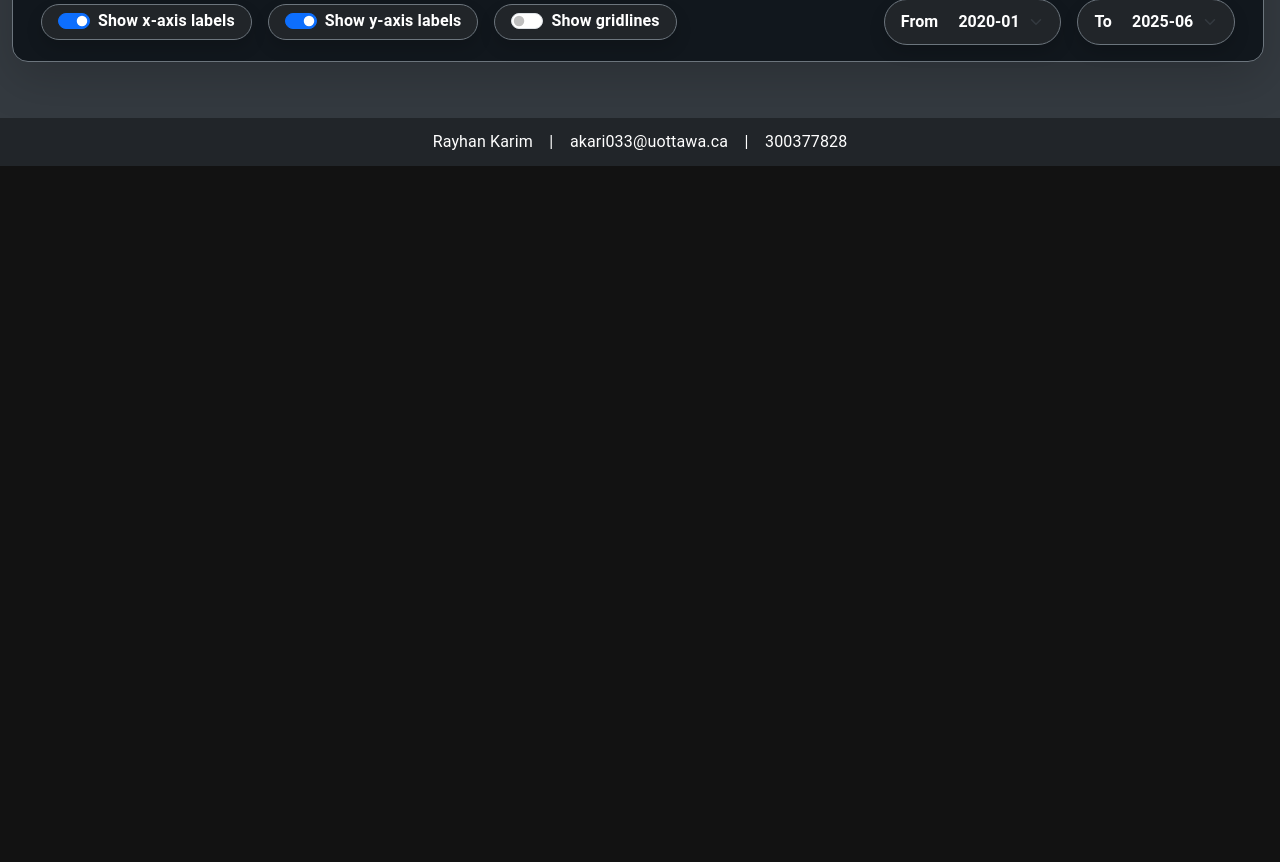
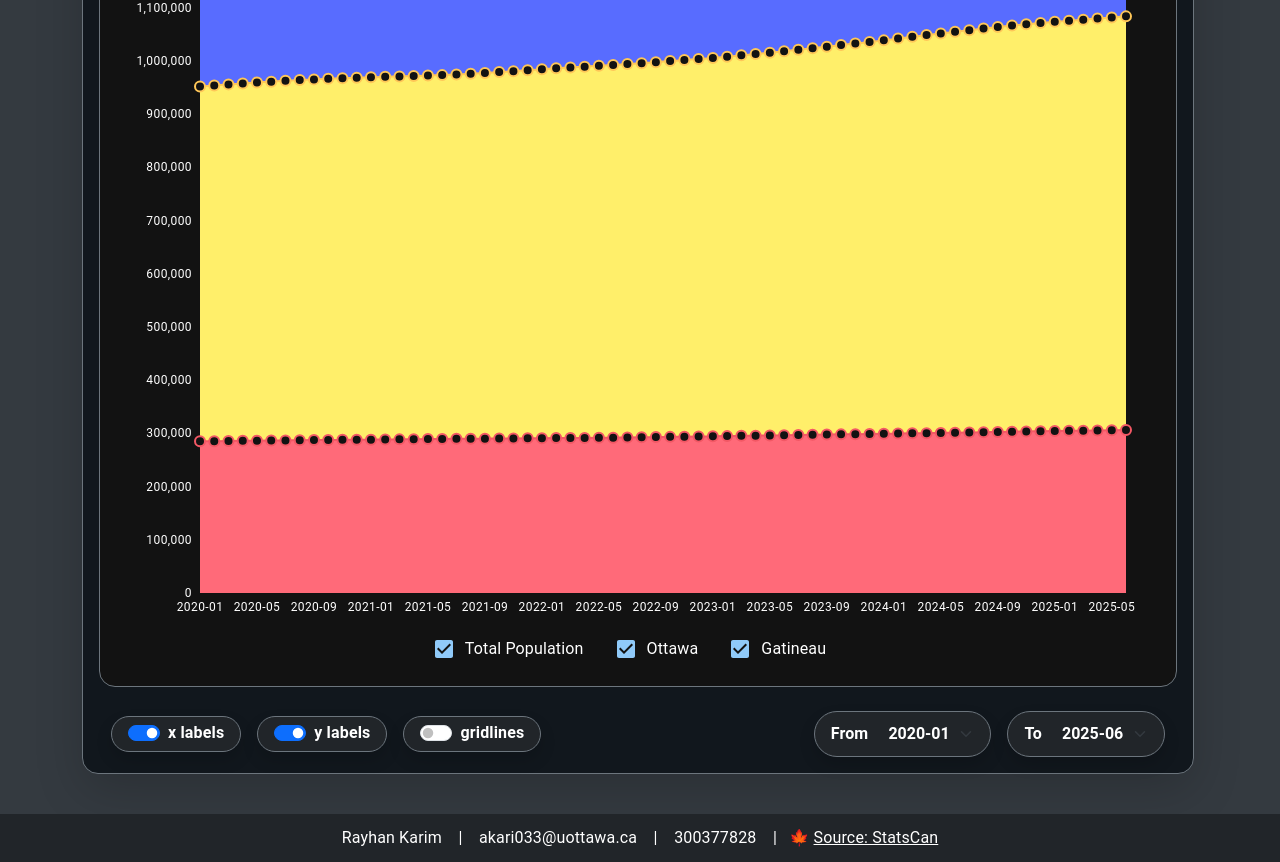
Before and after one commit to RayhanKarim1342/RayhanKarim-SEG3125-DataDashboard, a React (Create React App) app in the folder data-dashboard/: page / in a window 1280 px wide. Shown: the part 1840-2702 px from the top of the page. Before the commit the page ends 2006 px from the top, so only its background shows below. Built offline with nearby package versions, Linux system fonts and the light colour scheme.

Commit message:
finished the website

```diff
--- a/data-dashboard/src/App.js
+++ b/data-dashboard/src/App.js
@@ -30,6 +30,13 @@ function AppContent() {
         <Container className="text-center m-0 p-0">
           Rayhan Karim &nbsp;&nbsp;&nbsp;|&nbsp;&nbsp;&nbsp; akari033@uottawa.ca
           &nbsp;&nbsp;&nbsp;|&nbsp;&nbsp;&nbsp; 300377828
+          &nbsp;&nbsp;&nbsp;|&nbsp;&nbsp;&nbsp;🍁&nbsp;
+          <a
+            href="https://www150.statcan.gc.ca/t1/tbl1/en/tv.action?pid=1410045901"
+            style={{ textDecoration: "underline", color: "inherit" }}
+          >
+            Source: StatsCan
+          </a>
         </Container>
       </footer>
     </div>
--- a/data-dashboard/src/components/Dashboard.js
+++ b/data-dashboard/src/components/Dashboard.js
@@ -4,6 +4,9 @@ import { BarChart } from "@mui/x-charts/BarChart";
 import { Row, Col, Container, Form } from "react-bootstrap";
 import Paper from "@mui/material/Paper";
 import { LanguageContext } from "../LanguageContext";
+import Box from "@mui/material/Box";
+import FormControlLabel from "@mui/material/FormControlLabel";
+import Checkbox from "@mui/material/Checkbox";
 
 const translations = {
   en: {
@@ -16,10 +19,13 @@ const translations = {
     participation: "Participation Rate",
     chartTitle: "Number of Employed People in Ottawa and Gatineau",
     months: ["Jan", "Feb", "Mar", "Apr", "May", "Jun"],
-    xLabel: "Show x-axis labels",
-    yLabel: "Show y-axis labels",
-    gridlines: "Show gridlines",
+    xLabel: "x labels",
+    yLabel: "y labels",
+    gridlines: "gridlines",
     chartTitle2: "Working Age Population in Ottawa and Gatineau",
+    from: "From",
+    to: "To",
+    totalPop: "Total Population",
   },
   fr: {
     title: "Statistiques d'Ottawa",
@@ -30,11 +36,14 @@ const translations = {
     unemployed: "Sans emploi",
     participation: "Taux de participation",
     chartTitle: "Nombre de personnes employées à Ottawa et Gatineau",
-    months: ["Janv", "Févr", "Mars", "Avr", "Mai", "Juin"],
-    xLabel: "Afficher les étiquettes de l'axe des x",
-    yLabel: "Afficher les étiquettes de l'axe des y",
-    gridlines: "Afficher les lignes de grille",
+    months: ["Jan", "Fév", "Mar", "Avr", "Mai", "Juin"],
+    xLabel: "x étiquettes",
+    yLabel: "x étiquettes",
+    gridlines: "quadrillage",
     chartTitle2: "Population en âge de travailler à Ottawa et Gatineau",
+    from: "De",
+    to: "À",
+    totalPop: "Population totale",
   },
 };
 
@@ -236,10 +245,55 @@ const Dashboard = () => {
     (date) => new Date(date) <= new Date(endDateFig3)
   );
 
-  const peopleFormatter = (value) => `${value.toLocaleString()} people`;
-  const thousandFormatter = (value) => `${(value / 1000).toFixed(0)}k`;
-  const millionFormatter = (value) => `${(value / 1000000).toFixed(2)}M`;
-  const percentFormatter = (value) => `${value.toFixed(0)}%`;
+  const peopleFormatter = (value) => {
+    const formatter = new Intl.NumberFormat(
+      language === "fr" ? "fr-FR" : "en-US"
+    );
+    return `${formatter.format(value)} ${
+      language === "fr" ? "personnes" : "people"
+    }`;
+  };
+
+  const thousandFormatter = (value) => {
+    const formatted = new Intl.NumberFormat(
+      language === "fr" ? "fr-FR" : "en-US",
+      {
+        maximumFractionDigits: 0,
+      }
+    ).format(value / 1000);
+    return `${formatted}${language === "fr" ? "k" : "k"}`;
+  };
+
+  const millionFormatter = (value) => {
+    const formatted = new Intl.NumberFormat(
+      language === "fr" ? "fr-FR" : "en-US",
+      {
+        minimumFractionDigits: 2,
+        maximumFractionDigits: 2,
+      }
+    ).format(value / 1_000_000);
+    return `${formatted}${language === "fr" ? "M" : "M"}`;
+  };
+
+  const percentFormatter = (value) => {
+    const formatted = new Intl.NumberFormat(
+      language === "fr" ? "fr-FR" : "en-US",
+      {
+        maximumFractionDigits: 0,
+      }
+    ).format(value);
+    return `${formatted}%`;
+  };
+
+  const standardFormatter = (value) => {
+    const locale = language === "fr" ? "fr-FR" : "en-US";
+
+    return new Intl.NumberFormat(locale, {
+      minimumFractionDigits: 0,
+      maximumFractionDigits: 0,
+      useGrouping: true,
+    }).format(value);
+  };
 
   const horizontalChartSetting = {
     xAxis: [
@@ -247,13 +301,29 @@ const Dashboard = () => {
         tickLabelInterval: (index) => index % 3 === 0,
       },
     ],
-    height: 400,
+    height: 800,
     margin: { left: 0, right: 0 },
     position: showXAxisFig1 ? "bottom" : "none",
   };
 
+  const [showTotal, setShowTotal] = useState(true);
+  const [showOttawa, setShowOttawa] = useState(true);
+  const [showGatineau, setShowGatineau] = useState(true);
+
+  const chartSeries = [];
+
+  if (showTotal) {
+    chartSeries.push({ data: totalData, label: t.totalPop, area: true });
+  }
+  if (showOttawa) {
+    chartSeries.push({ data: ottawaData, label: "Ottawa", area: true });
+  }
+  if (showGatineau) {
+    chartSeries.push({ data: gatinData, label: "Gatineau", area: true });
+  }
+
   return (
-    <Container fluid className="dashboard-container py-4">
+    <Container className="dashboard-container py-2">
       <Row>
         <Col md={12}>
           <Row
@@ -322,6 +392,7 @@ const Dashboard = () => {
                       horizontal: showGridlinesFig1,
                     }}
                     layout="horizontal"
+                    height={200}
                   />
                 </Paper>
               </Col>
@@ -442,7 +513,7 @@ const Dashboard = () => {
                   >
                     <div className="d-flex align-items-center gap-2">
                       <Form.Label className="fw-bold text-white mb-0 text-nowrap">
-                        From
+                        {t.from}
                       </Form.Label>
                       <Form.Select
                         className="bg-dark text-white border-0 fw-bold rounded-pill"
@@ -466,7 +537,7 @@ const Dashboard = () => {
                   >
                     <div className="d-flex align-items-center gap-2">
                       <Form.Label className="fw-bold text-white mb-0 text-nowrap">
-                        To
+                        {t.to}
                       </Form.Label>
                       <Form.Select
                         className="bg-dark text-white border-0 fw-bold rounded-pill"
@@ -506,26 +577,15 @@ const Dashboard = () => {
                   },
                 ]}
                 series={[
-                  {
-                    data: totalData,
-                    label: "Total Population",
-                    area: true,
-                  },
-                  {
-                    data: ottawaData,
-                    label: "Ottawa",
-                    area: true,
-                  },
-                  {
-                    data: gatinData,
-                    label: "Gatineau",
-                    area: true,
-                  },
+                  ...chartSeries.map((series) => ({
+                    ...series,
+                    valueFormatter: series.valueFormatter || standardFormatter,
+                  })),
                 ]}
-                height={600}
+                height={800}
                 margin={{
                   top: 20,
-                  bottom: 60,
+                  bottom: 10,
                   left: showYAxisFig3 ? 0 : 50,
                   right: 50,
                 }}
@@ -533,12 +593,45 @@ const Dashboard = () => {
                   {
                     width: 100,
                     position: showYAxisFig3 ? "left" : "none",
+                    valueFormatter: standardFormatter,
                   },
                 ]}
-                grid={{
-                  horizontal: showGridlinesFig3,
-                }}
+                grid={{ horizontal: showGridlinesFig3 }}
               />
+              <Box
+                display="flex"
+                justifyContent="center" // 👈 This centers horizontally
+                gap={2}
+                mb={2}
+              >
+                <FormControlLabel
+                  control={
+                    <Checkbox
+                      checked={showTotal}
+                      onChange={() => setShowTotal((prev) => !prev)}
+                    />
+                  }
+                  label={t.totalPop}
+                />
+                <FormControlLabel
+                  control={
+                    <Checkbox
+                      checked={showOttawa}
+                      onChange={() => setShowOttawa((prev) => !prev)}
+                    />
+                  }
+                  label="Ottawa"
+                />
+                <FormControlLabel
+                  control={
+                    <Checkbox
+                      checked={showGatineau}
+                      onChange={() => setShowGatineau((prev) => !prev)}
+                    />
+                  }
+                  label="Gatineau"
+                />
+              </Box>
             </Paper>
             <Form className="d-flex align-items-center flex-wrap mt-4 gap-3">
               <div className="border border-secondary rounded-pill fw-bold bg-dark shadow py-1 px-3 text-white">
@@ -576,7 +669,7 @@ const Dashboard = () => {
                   >
                     <div className="d-flex align-items-center gap-2">
                       <Form.Label className="fw-bold text-white mb-0 text-nowrap">
-                        From
+                        {t.from}
                       </Form.Label>
                       <Form.Select
                         className="bg-dark text-white border-0 fw-bold rounded-pill"
@@ -600,7 +693,7 @@ const Dashboard = () => {
                   >
                     <div className="d-flex align-items-center gap-2">
                       <Form.Label className="fw-bold text-white mb-0 text-nowrap">
-                        To
+                        {t.to}
                       </Form.Label>
                       <Form.Select
                         className="bg-dark text-white border-0 fw-bold rounded-pill"
--- a/data-dashboard/src/pages/NotFound.js
+++ b/data-dashboard/src/pages/NotFound.js
@@ -14,7 +14,7 @@ const NotFound = () => {
       }}
     >
       <div className="d-flex flex-column align-items-center">
-        <h1 className="m-3 display-6 fw-bold text-center">
+        <h1 className="m-3 display-6 fw-bold text-center text-dark">
           404! Looks Like You're Lost 😢
         </h1>
         <Button
```
